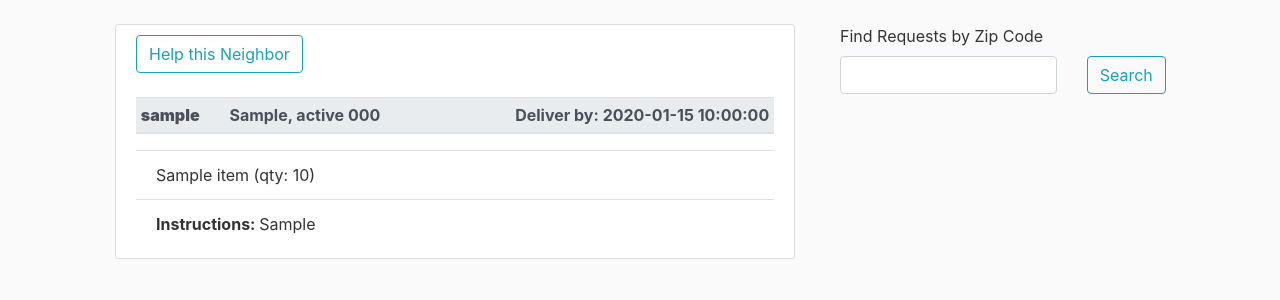
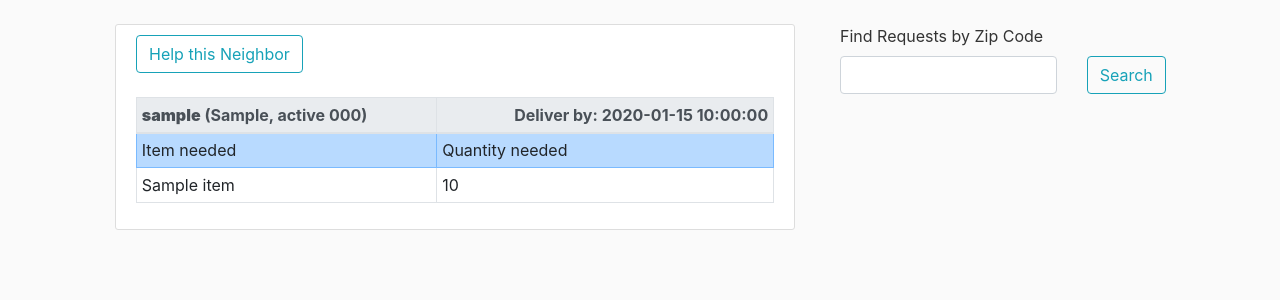
Before and after one commit to stackdragon/Help-Your-Neighbor, a Flask app: template project/templates/home.html in a window 1280 px wide. Shown: the part 56-356 px from the top of the page. Run offline with Flask 2, Linux system fonts and the light colour scheme; tables that the repository leaves empty or names only in its code hold one stand-in row (values such as "Sample post"); the template is opened without the code that fills it: values that come from a table or form of the project are taken from there, most other values are stand-ins (such as "Sample title", 1, 10 or a date in 2020); lists and menus that the app fills with data are empty; some libraries are stand-ins or nearby versions.

Commit message:
updated formatting of home.html

```diff
--- a/project/templates/home.html
+++ b/project/templates/home.html
@@ -35,21 +35,23 @@
 					</script>
 
 					<!-- Display open request -->
-					<table class="table table-sm table-responsive-sm">
+					<table class="table table-sm table-responsive-sm table-bordered">
 						<thead class="thead-light">
 							<tr>
-								<th><strong>{{ data[row]['userName'] }}</strong></th> <th>{{ data[row]['userCity'] }}, {{ data[row]['userState'] }} {{ data[row]['userZip'] }} </th> <th class="text-right"> Deliver by: {{ data[row]['needByDate'] }}</th><br><br>
+								<th><strong>{{ data[row]['userName'] }}</strong>  ({{ data[row]['userCity'] }}, {{ data[row]['userState'] }} {{ data[row]['userZip'] }})</th> <th class="text-right"> Deliver by: {{ data[row]['needByDate'] }}</th><br><br>
 							</tr>
 						</thead>
+						<tbody>
+							<tr class="table-primary">
+								<td>Item needed</td><td>Quantity needed</td>
+							</tr>
+							{% for i in data[row]['items']  %}
+							<tr>
+								<td>{{ i['itemName'] }}</td><td>{{ i['quantity'] }}</td>
+							</tr>
+							{% endfor %}
+						</tbody>
 					</table>
-
-					<!-- iterate over list of items for this user -->
-					<ul class="list-group list-group-flush">
-						{% for i in data[row]['items']  %}
-						<li class="list-group-item"> {{ i['itemName'] }} (qty: {{ i['quantity'] }})</li>
-						{% endfor %}
-						<li class="list-group-item"><strong>Instructions: </strong> {{ data[row]['specialInstructions']}}</li>
-					</ul>
 				</div>
 			</div>
 			{% endfor %}
```
